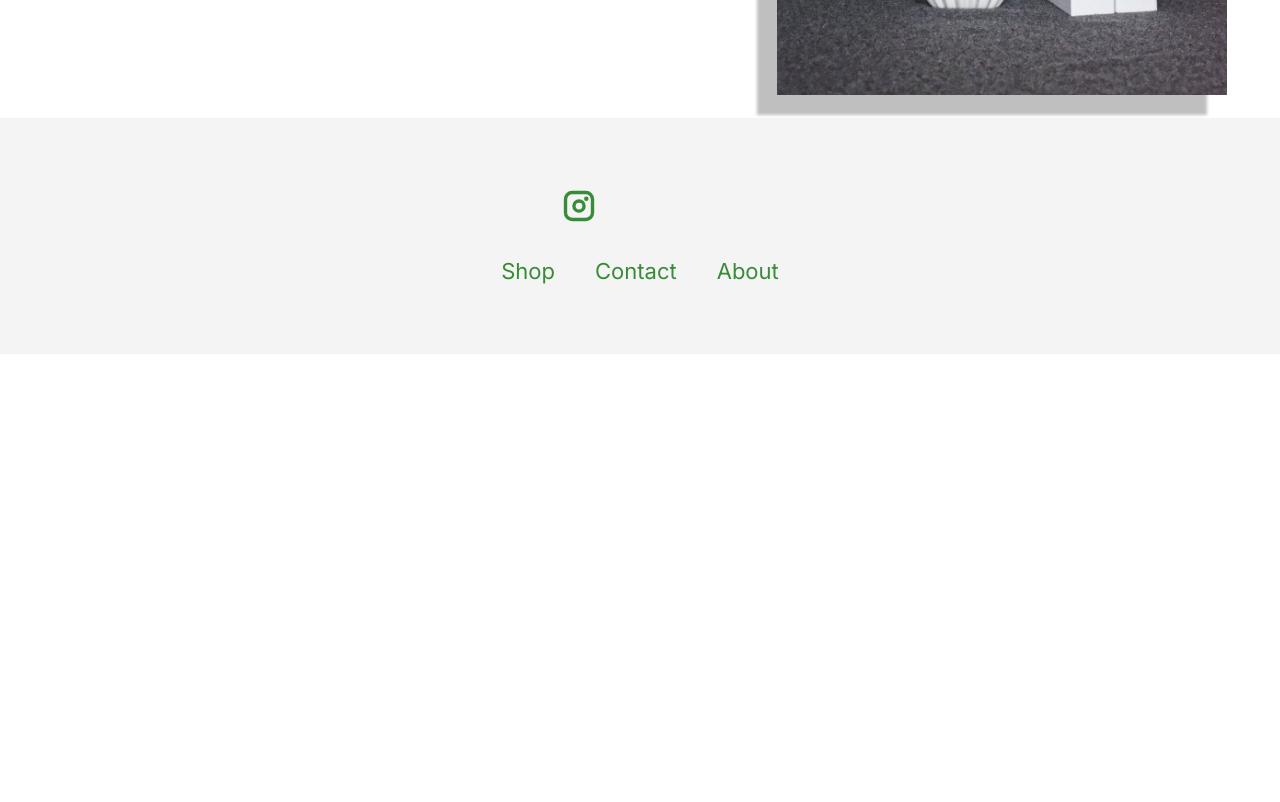
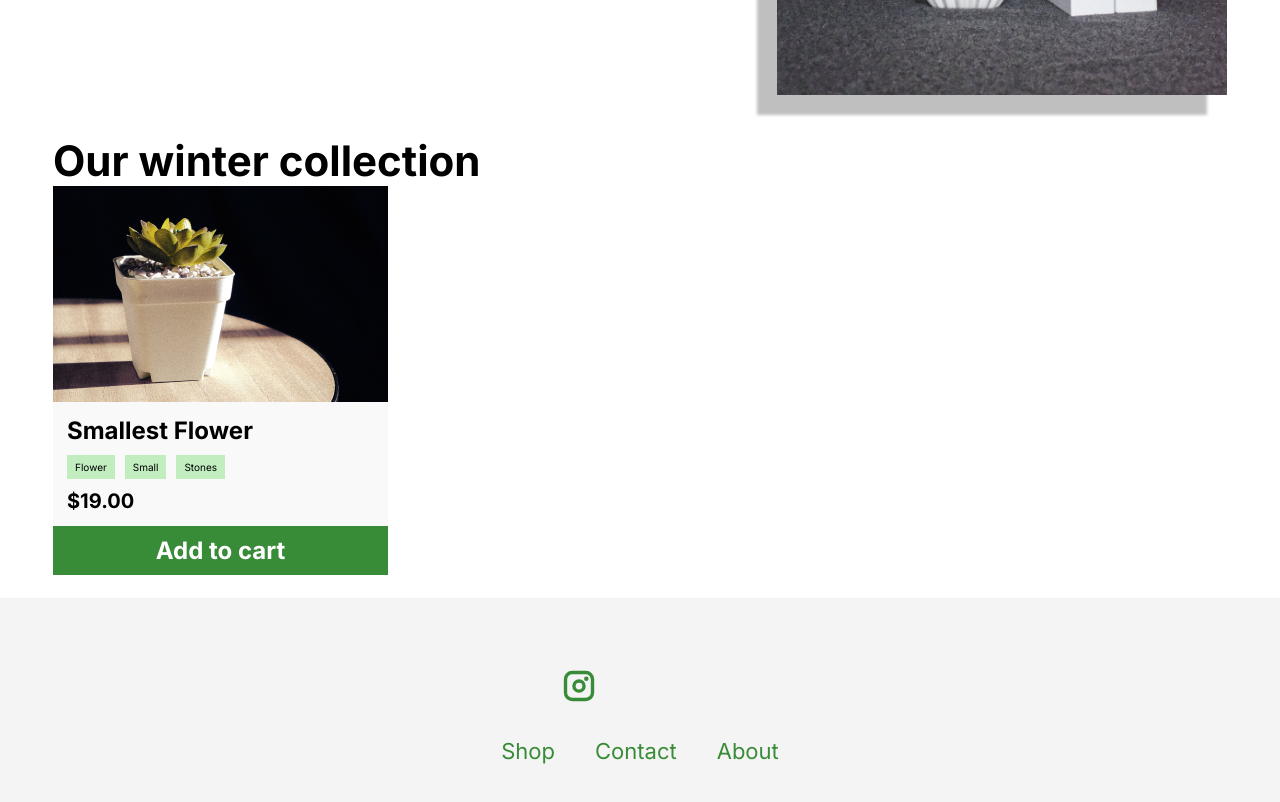
Before and after one commit to INFO-5139/INFO-5139, a React (Create React App) app: page / in a window 1280 px wide. Shown: the part 700-1502 px from the top of the page. Before the commit the page ends 1054 px from the top, so only its background shows below. Built offline with nearby package versions, Linux system fonts and the light colour scheme; some icons are missing.

Commit message:
Product Item added

```diff
--- /dev/null
+++ b/src/components/product-item/product-item.component.jsx
@@ -0,0 +1,29 @@
+import React from "react";
+import ProductImage from "../../assets/product-item.png";
+import {
+  CategoriesContainer,
+  ProductItemContainer,
+  ProductItemTitle,
+  ProductPrice,
+  ItemButton,
+} from "./product-item.styles";
+
+const ProductItem = () => {
+  return (
+    <ProductItemContainer>
+      <div>
+        <img src={ProductImage} alt="Cactus" />
+      </div>
+      <ProductItemTitle>Smallest Flower</ProductItemTitle>
+      <CategoriesContainer>
+        <span>Flower</span>
+        <span>Small</span>
+        <span>Stones</span>
+      </CategoriesContainer>
+      <ProductPrice>$19.00</ProductPrice>
+      <ItemButton>Add to cart</ItemButton>
+    </ProductItemContainer>
+  );
+};
+
+export default ProductItem;
--- /dev/null
+++ b/src/components/product-item/product-item.styles.jsx
@@ -0,0 +1,49 @@
+import styled from "styled-components";
+
+export const ProductItemContainer = styled.div`
+  background-color: #f9f9f9;
+  max-width: 335px;
+`;
+
+export const ProductImageContainer = styled.div`
+  max-height: 220px;
+  overflow: hidden;
+`;
+
+export const ProductItemTitle = styled.h4`
+  font-size: 24px;
+  margin-left: 14px;
+  margin-top: 10px;
+`;
+
+export const CategoriesContainer = styled.div`
+  margin-left: 14px;
+  display: flex;
+  align-items: center;
+  gap: 10px;
+  margin: 10px 0 10px 14px;
+
+  span {
+    background-color: #c2edbf;
+    padding: 6px 8px;
+    font-size: 10px;
+  }
+`;
+
+export const ProductPrice = styled.p`
+  margin-left: 14px;
+  font-size: 20px;
+  font-weight: 700;
+  margin-bottom: 13px;
+`;
+
+export const ItemButton = styled.button`
+  cursor: pointer;
+  width: 100%;
+  background-color: #388b37;
+  color: #fff;
+  font-weight: 700;
+  font-size: 24px;
+  border: none;
+  padding: 10px 0;
+`;
--- a/src/pages/HomePage/home-page.component.jsx
+++ b/src/pages/HomePage/home-page.component.jsx
@@ -8,9 +8,11 @@ import {
   FirstScreenContainer,
   CTAImage,
   ImageContainer,
+  HeadingTwo,
 } from "./home-page.styles";
 import Image from "../../assets/main_image.jpg";
 import { useNavigate } from "react-router-dom";
+import ProductItem from "../../components/product-item/product-item.component";
 
 const HomePage = () => {
   const navigate = useNavigate();
@@ -38,6 +40,8 @@ const HomePage = () => {
           <CTAImage src={Image} alt="Flower Bucket" />
         </ImageContainer>
       </FirstScreenContainer>
+      <HeadingTwo>Our winter collection</HeadingTwo>
+      <ProductItem />
     </HomePageContainer>
   );
 };
--- a/src/pages/HomePage/home-page.styles.jsx
+++ b/src/pages/HomePage/home-page.styles.jsx
@@ -15,6 +15,7 @@ export const FirstScreenContainer = styled.div`
   display: flex;
   align-items: center;
   justify-content: space-between;
+  margin-bottom: 40px;
 `;
 
 export const HeadingOne = styled.h1`
@@ -61,3 +62,7 @@ export const CTAImage = styled.img`
     transform: scale(1.05);
   }
 `;
+
+export const HeadingTwo = styled.h2`
+  font-size: 42px;
+`;
```
Also changed, not shown: src/assets/product-item.png (added).
